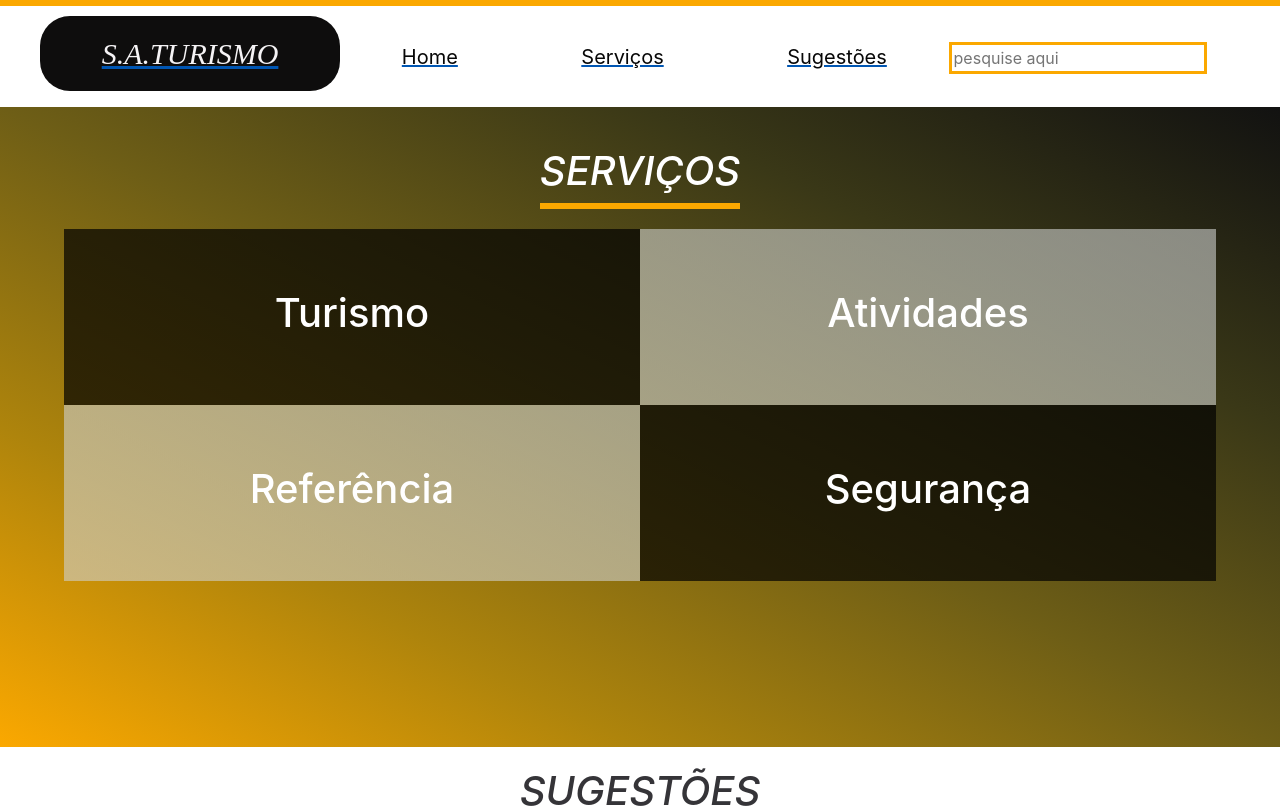
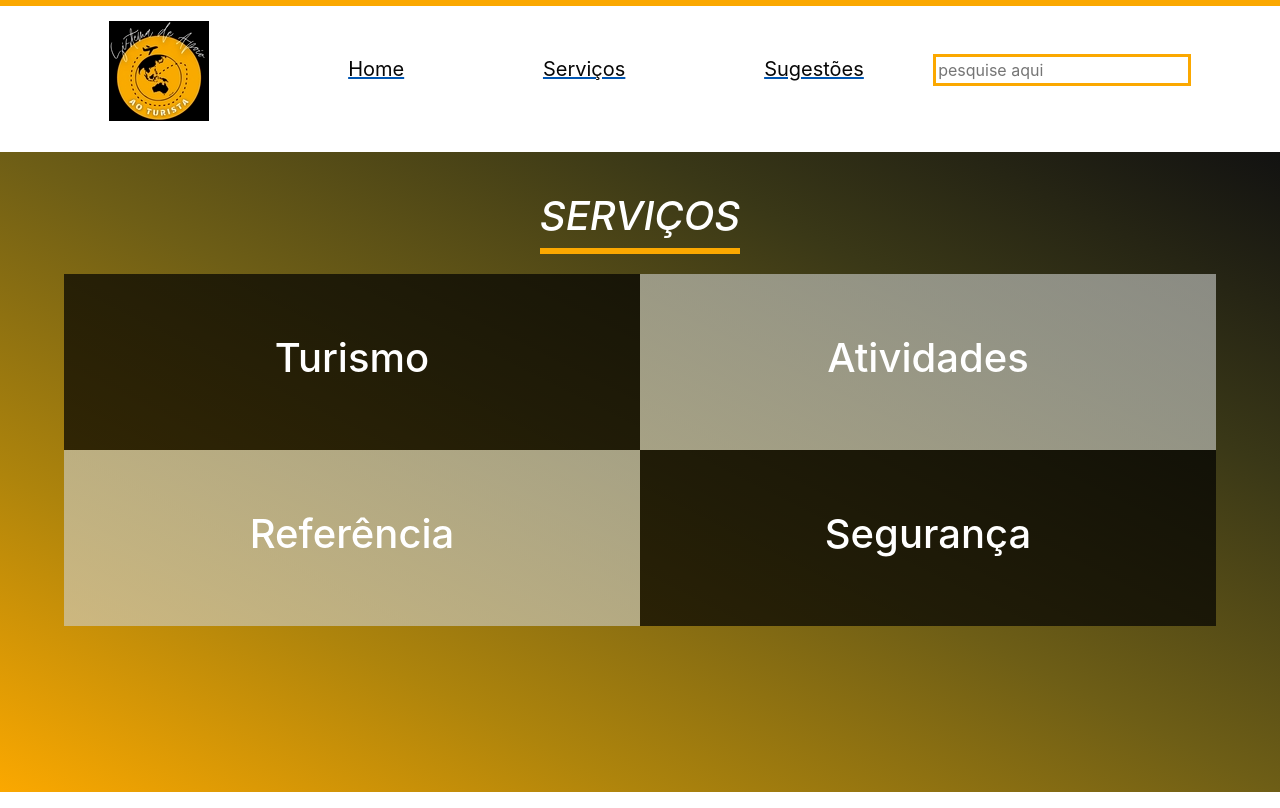
Before and after one commit to nmparfait/sistema-de-apoio-turismo, a Vue app: page /como-chegar in a window 1280 px wide. Shown: the top 808 px of the page. Built offline with nearby package versions, Linux system fonts and the light colour scheme; a web font is replaced by a local one.

Commit message:
logo menu done

```diff
--- a/src/components/Cabecalho.vue
+++ b/src/components/Cabecalho.vue
@@ -20,7 +20,7 @@
     <!--nav-->
     <nav>
       <ul>
-        <li><a href="#" class="logo">S.a.Turismo<i class="fa fa-arrow-down"></i></a></li>
+        <li><a href="#" class="logo-img"><img src="../assets/logosistema-min.png" alt="logo"></a></li>
         <li><a href="#">Home</a></li>
         <li><a href="#servicos">Serviços</a></li>
         <li><a href="#sugestoes">Sugestões</a></li>
@@ -82,6 +82,10 @@ nav ul li a:hover {
     margin-top: 10px;
 }
 
+nav ul .logo-img {
+  border-radius: 20px;
+}
+
 .logo:hover {
   background-color: #0c0c0c;
   color: #fba800;
```
Also changed, not shown: src/assets/logosistema-min.png (added).
